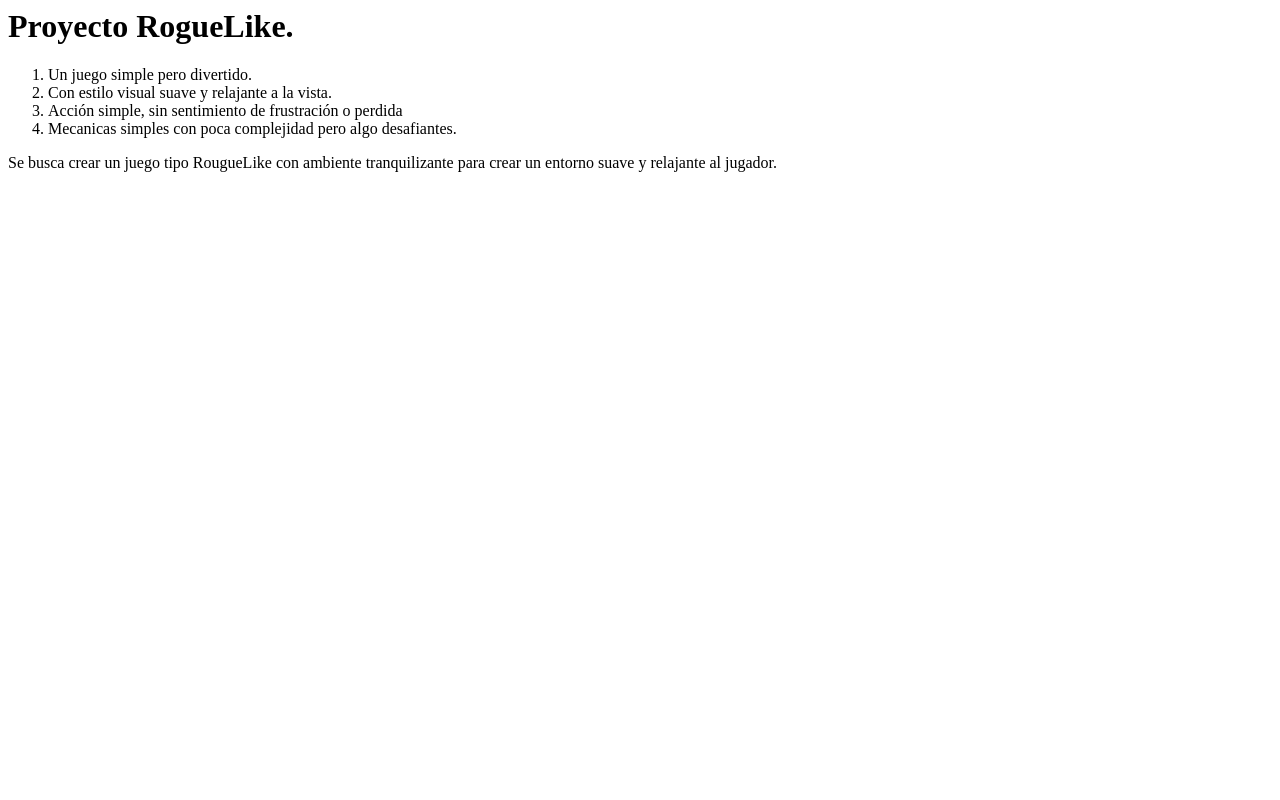
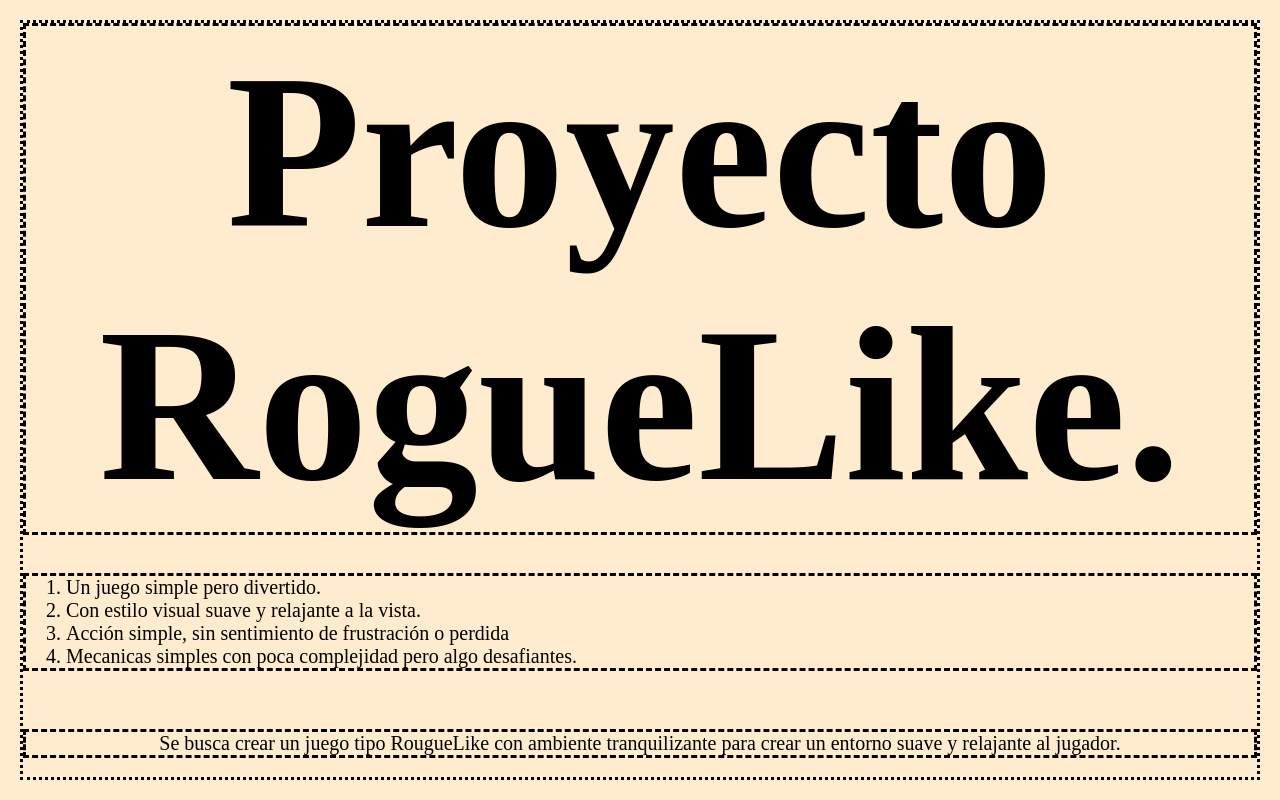
Before and after one commit to FellDushess/Idea_Proyecto, a plain HTML site: page index.html in a window 1280 px wide. Drawn offline with Linux system fonts and the light colour scheme.

Commit message:
Hicimos algo de HTML jasjajsa siganme en IG

```diff
--- a/Styles/styles.css
+++ b/Styles/styles.css
@@ -0,0 +1,28 @@
+body{
+    background-color: blanchedalmond;
+    margin: 20;
+    border: 10;
+    border-style: dotted;
+}
+
+h1{
+    display: flex;
+    justify-content: center;
+    text-align: center;
+    font-size: 220;
+    border-style: dashed;
+    margin-bottom: auto;
+}
+
+p{
+    display: flex;
+    justify-content: center;
+    text-align: center;
+    border-style: dashed;
+    font-size: 20;
+}
+
+ol{
+    font-size: 20;
+    border-style: dashed;
+}
--- a/index.html
+++ b/index.html
@@ -3,19 +3,20 @@
                 <title>
                     Viva Venezuela.
                 </title>
+                <link rel="stylesheet" href="Styles/styles.css">
         </head>
         <body>
             <h1>
                 Proyecto RogueLike.
             </h1>
-
+<br>
             <ol>
                 <li>Un juego simple pero divertido.</li>
                 <li>Con estilo visual suave y relajante a la vista.</li>
                 <li>Acción simple, sin sentimiento de frustración o perdida</li>
                 <li>Mecanicas simples con poca complejidad pero algo desafiantes.</li>
             </ol>
-
+<br>
             <p>
                 Se busca crear un juego tipo RougueLike con ambiente tranquilizante para crear un entorno suave y relajante
                 al jugador.
```
